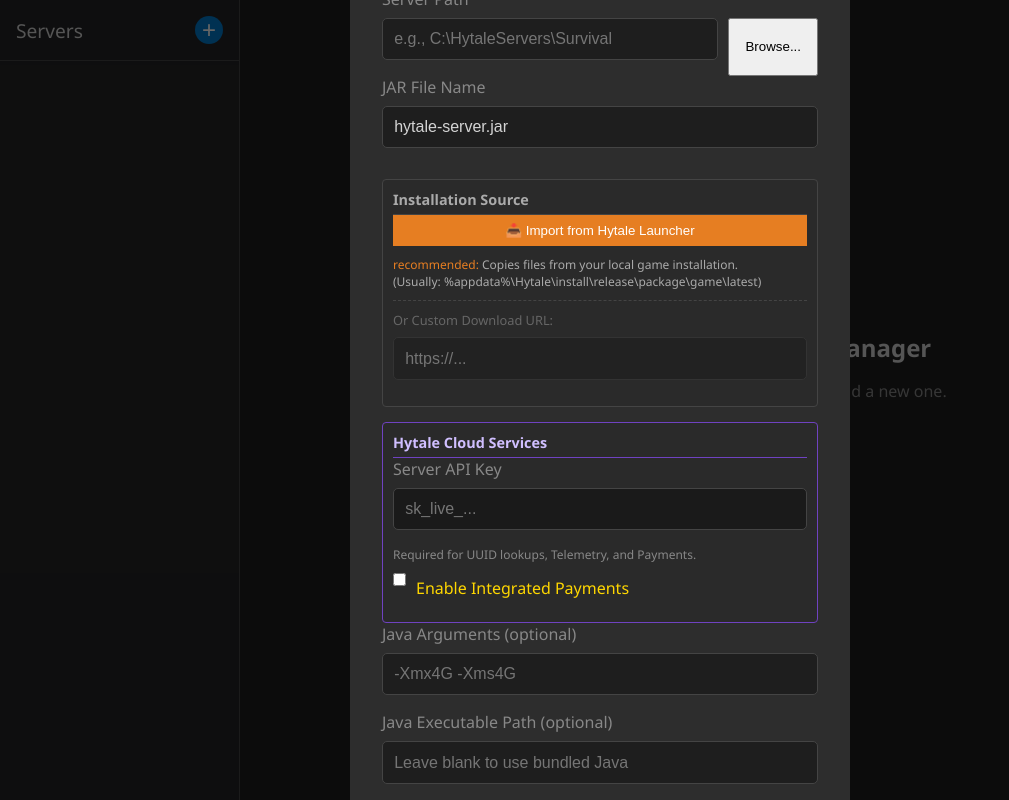
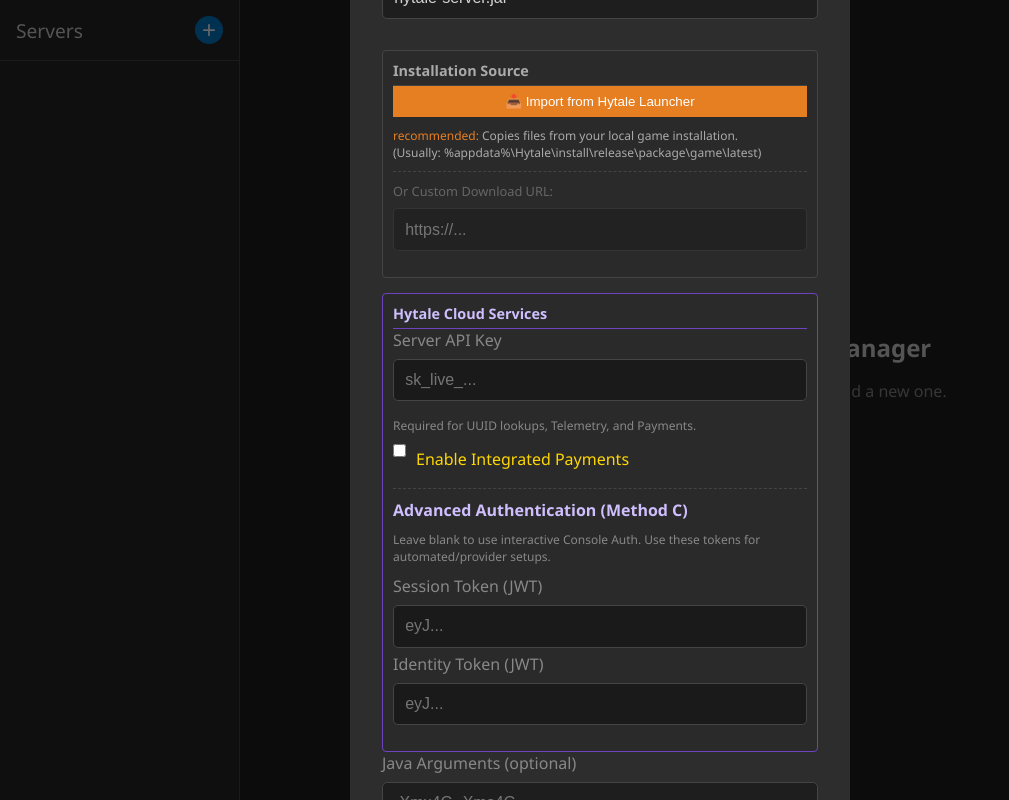
Before and after one commit to Danger0101/Hytale_Server_Manager_Windows_JH_Motic_ltd, an Electron app: page hytale-manager/index.html in a window 1200 px wide. Both pictures are taken after a click on the button "Add Your First Server". Shown: the whole page, without its empty margins (0-1009 px from the left). Drawn offline with Linux system fonts and the light colour scheme; no server answers.

Commit message:
Update index.html

```diff
--- a/hytale-manager/index.html
+++ b/hytale-manager/index.html
@@ -115,6 +115,19 @@
                         <label for="merchantId">Merchant ID</label>
                         <input type="text" id="merchantIdInput" placeholder="mer_123456789">
                     </div>
+
+                    <div style="margin-top: 15px; border-top: 1px dashed #444; padding-top: 10px;">
+                        <h4 style="margin: 0 0 10px 0; color: #d0bfff;">Advanced Authentication (Method C)</h4>
+                        <p style="font-size: 0.75rem; color: #888; margin-bottom: 10px;">
+                            Leave blank to use interactive Console Auth. Use these tokens for automated/provider setups.
+                        </p>
+
+                        <label for="authSessionToken">Session Token (JWT)</label>
+                        <input type="password" id="authSessionTokenInput" placeholder="eyJ..." style="background: #1a1a1a; border: 1px solid #444; color: white; margin-bottom: 5px;">
+
+                        <label for="authIdentityToken">Identity Token (JWT)</label>
+                        <input type="password" id="authIdentityTokenInput" placeholder="eyJ..." style="background: #1a1a1a; border: 1px solid #444; color: white;">
+                    </div>
                 </div>
 
                 <label for="javaArgs">Java Arguments (optional)</label>
```
